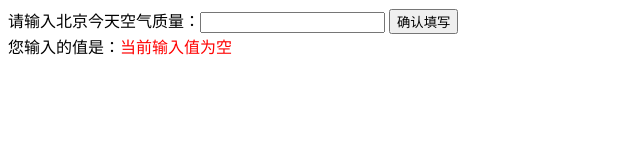
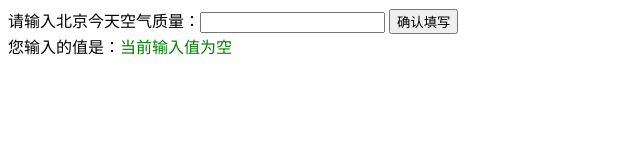
Before and after one commit to 12301079-Qianwenshu/Practice, a plain HTML site: page 任务一：零基础JavaScript编码（一）/index.html in a window 1280 px wide. Both pictures are taken after a click on the button "确认填写". Shown: the whole page, without its empty margins (0-640 px from the left). Drawn offline with Linux system fonts and the light colour scheme.

Commit message:
btn.onclick被覆盖，一次只能绑定一个事件

```diff
--- a/任务一：零基础JavaScript编码（一）/index.html
+++ b/任务一：零基础JavaScript编码（一）/index.html
@@ -35,6 +35,16 @@
     }
 
   }
+  // 覆盖了上一个事件
+  btn.onclick = function(){
+    if (aqiInput.value) {
+      aqiDisplay.innerHTML = "被覆盖了";
+    }else{
+      aqiDisplay.innerHTML = "当前输入值为空";
+      aqiDisplay.style.color = "green";
+    }
+
+  }
 
 })();
 
```
